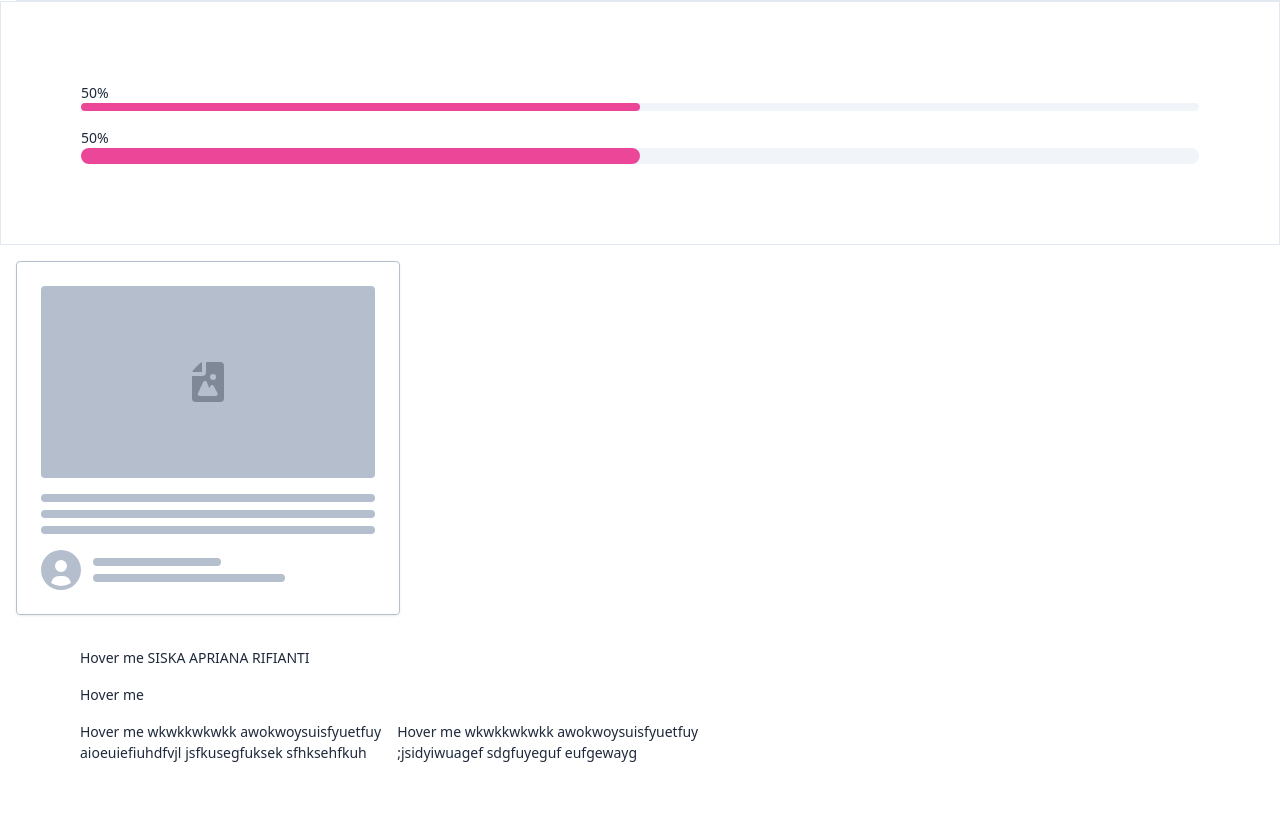
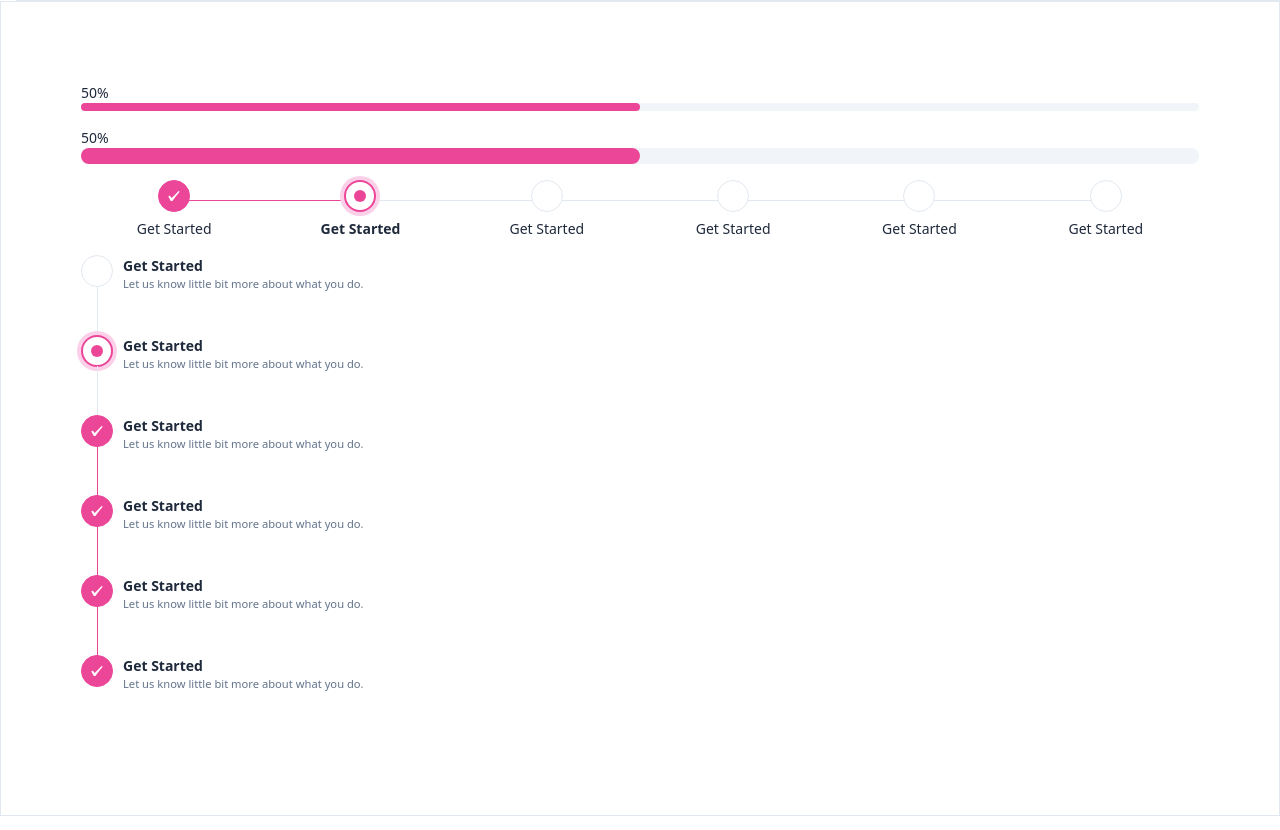
Before and after one commit to siska199/pp-w-code-base-react, a React (Vite) app in the folder react/: page / in a window 1280 px wide. Shown: the part 4301-5131 px from the top of the page. Before the commit the page ends 5102 px from the top, so only its background shows below. Built offline with nearby package versions, Linux system fonts and the light colour scheme.

Commit message:
add progress bar vertical and horizontal type

```diff
--- a/react/src/assets/icons/index.ts
+++ b/react/src/assets/icons/index.ts
@@ -3,7 +3,6 @@ export { default as IconChecked } from '@assets/icons/checked.svg?react';
 export { default as IconChevronDown } from '@assets/icons/chevron-down.svg?react';
 export { default as IconChevronLeft } from '@assets/icons/chevron-left.svg?react';
 export { default as IconChevronRight } from '@assets/icons/chevron-right.svg?react';
-
 export { default as IconClear } from '@assets/icons/clear.svg?react';
 export { default as IconClose } from '@assets/icons/close.svg?react';
 export { default as IconEyeClose } from '@assets/icons/eye-close.svg?react';
@@ -15,3 +14,4 @@ export { default as IconPercentage } from '@assets/icons/percentage.svg?react';
 export { default as IconPlus } from '@assets/icons/plus.svg?react';
 export { default as IconRight } from '@assets/icons/right.svg?react';
 export { default as IconLoading } from '@assets/icons/loading.svg?react';
+export { default as IconExclude } from '@assets/icons/exclude.svg?react';
--- /dev/null
+++ b/react/src/assets/styles/ui/progress-step.css
@@ -0,0 +1,92 @@
+@import url('../index.css');
+
+/* Progress step horizontal */
+
+.stepper-wrapper {
+    @apply mt-auto flex justify-between ;
+}
+.stepper-item.horizontal {
+    @apply relative flex flex-col items-center flex-1 ;
+}
+
+.stepper-item.vertical {
+    @apply relative min-h-[1rem];
+}
+
+.stepper-item.vertical > div:first-child {
+    position: static;
+    height: 0;
+}
+
+.stepper-item.vertical > div:not(:first-child) {
+    margin-left: 2em;
+    padding-left: 1em;
+  }
+
+
+.stepper-item.vertical .step-title {
+    line-height: 1.5em;
+    font-weight: bold;
+  }
+.stepper-item.vertical .step-caption {
+    font-size: 0.8em;
+}
+
+.step-item.vertical + .step-item.vertical {
+    margin-top: 1.5em
+}
+
+.stepper-item .step-counter.vertical:after {
+    @apply content-[''] absolute block top-[1px] right-1/2 bottom-[1px] left-1/2 h-full w-[1px]  bg-gray-200 z-[-1];
+    transform: scale(1, 2);
+    transform-origin: 50% -100%;
+}
+
+.stepper-item.vertical.completed .step-counter.vertical:after {
+    @apply bg-primary
+}
+
+.stepper-item.vertical:last-child .step-counter.vertical:after {
+    display: none
+  }
+
+
+.stepper-item.horizontal::before {
+    @apply absolute content-[""]  z-[2] left-[50%] top-[20px] w-full;
+}
+
+.stepper-item.horizontal::after {
+    @apply absolute content-[""] border-b-[1.5px] border-gray-200  w-full left-[50%] top-[20px] z-[2];
+
+}
+
+.stepper-item .step-counter {
+    @apply relative z-[5] flex justify-center items-center w-[2rem] h-[2rem] rounded-full border-gray-200 border-[1.5px] bg-white mb-[6px];
+}
+
+.stepper-item.active {
+  @apply font-bold
+}
+
+.stepper-item.active .step-counter{
+    @apply border-primary  bg-white border-[2px] ring-4 ring-primary-200;
+}
+
+.stepper-item.active .step-counter span{
+    @apply w-3 h-3 rounded-full bg-primary;
+}
+
+.stepper-item.completed .step-counter {
+  @apply bg-primary text-white border-primary;
+}
+
+.stepper-item.completed.horizontal::after {
+    @apply absolute content-[""] border-b-[1px] border-primary w-full left-[50%] top-[20px] z-[3];
+}
+
+.stepper-item:first-child::before {
+    @apply content-none
+}
+.stepper-item:last-child::after {
+    @apply content-none
+}
--- a/react/src/components/examples/ExampleProgressbar.tsx
+++ b/react/src/components/examples/ExampleProgressbar.tsx
@@ -1,11 +1,42 @@
+import ProgressStep from "@components/ui/ProgressStep"
 import Progressbar from "@components/ui/Progressbar"
 
 const ExampleProgressbar = () => {
+    const activeIndexStep = 1
+
+    const listStepVertical = [
+        {
+            title: "Get Started",
+            caption: "Let us know little bit more about what you do."
+        },
+        {
+            title: "Get Started",
+            caption: "Let us know little bit more about what you do."
+        },
+        {
+            title: "Get Started",
+            caption: "Let us know little bit more about what you do."
+        },
+        {
+            title: "Get Started",
+            caption: "Let us know little bit more about what you do."
+        },
+        {
+            title: "Get Started",
+            caption: "Let us know little bit more about what you do."
+        },
+        {
+            title: "Get Started",
+            caption: "Let us know little bit more about what you do."
+        }
+    ]
+
     return (
         <div className="w-full border p-[5rem] flex flex-col gap-4">
-            <Progressbar value={50} valueTotal={100} size="small"/>
+            <Progressbar value={50} valueTotal={100} size="small" />
             <Progressbar value={50} valueTotal={100} />
-
+            <ProgressStep activeStep={activeIndexStep} listStep={listStepVertical} />
+            <ProgressStep activeStep={activeIndexStep} listStep={listStepVertical} variant="vertical" />
         </div>
     )
 }
--- /dev/null
+++ b/react/src/components/ui/ProgressStep.tsx
@@ -0,0 +1,48 @@
+import { IconExclude } from "@assets/icons";
+
+type TProps = {
+    activeStep: number;
+    listStep: {
+        title: string;
+        caption?: string;
+    }[];
+    variant?: "horizontal" | "vertical"
+
+}
+
+
+
+const ProgressStep = (props: TProps) => {
+    const { listStep, activeStep, variant = "horizontal" } = props
+    return (
+        <ul className={`stepper-wrapper ${variant === "vertical" && "vertical flex justify-start items-start flex-col"}`}>
+            {
+                listStep?.map((data, i) => {
+                    const isCompleted = variant === "vertical" ? activeStep < i : activeStep > i
+                    const isActive = activeStep === i
+                    return (
+                        <li key={i} className={`stepper-item ${variant} ${isActive && "active"} ${isCompleted && "completed"}`}>
+                            <div className="">
+                                <div className={`step-counter ${variant}`}>
+                                    {
+                                        isCompleted ? <IconExclude /> : <span></span>
+                                    }
+                                </div>
+                            </div>
+                            {
+                                variant === "horizontal" ? <div className={`step-name ${variant}`}>{data?.title}</div> : <div className="min-h-[5rem]">
+                                    <div className="step-title">{data?.title}</div>
+                                    <div className="step-caption font-normal text-gray-500">{data?.caption}</div>
+                                </div>
+                            }
+                        </li>
+                    )
+                }
+
+                )
+            }
+        </ul>
+    )
+}
+
+export default ProgressStep
--- a/react/src/components/ui/inputs/InputSelect.tsx
+++ b/react/src/components/ui/inputs/InputSelect.tsx
@@ -47,7 +47,7 @@ const InputSelect = (props: TProps) => {
         if (refInput?.current && isMultiple) {
             refInput.current.style.width = `${searchQuery?.length * 10 || 10}px`;
         }
-    }, [searchQuery])
+    }, [searchQuery, isMultiple])
 
     const handleOnClickOption = (e: React.MouseEvent<HTMLDivElement, MouseEvent>, data: TOption) => {
         e?.stopPropagation()
--- a/react/src/main.tsx
+++ b/react/src/main.tsx
@@ -7,6 +7,7 @@ import "@assets/styles/index.css"
 import "@assets/styles/ui/input.css"
 import "@assets/styles/ui/modal.css"
 import "@assets/styles/ui/tooltip.css"
+import "@assets/styles/ui/progress-step.css"
 
 ReactDOM.createRoot(document.getElementById('root')!).render(
   <React.StrictMode>
```
Also changed, not shown: react/src/assets/icons/exclude.svg (added).
